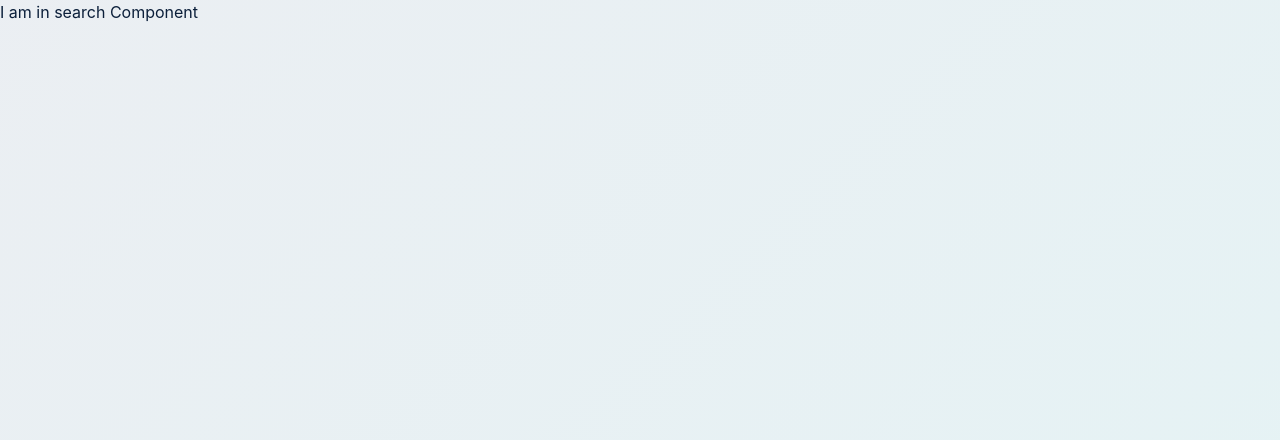
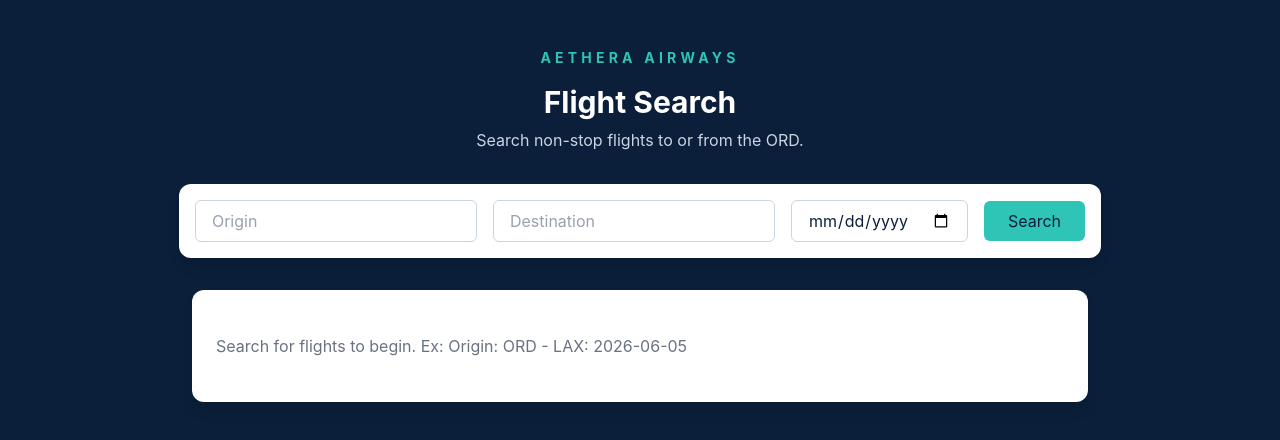
Before and after one commit to EdgarStrozzi/COMS3190-ASG3, a React (Vite) app in the folder frontend/: page /search-flights in a window 1280 px wide. Shown: the top 440 px of the page. Built offline with nearby package versions, Linux system fonts and the light colour scheme.

Commit message:
Update Flight Lookup Backend API- Create search page

```diff
--- a/frontend/src/components/SearchPage.jsx
+++ b/frontend/src/components/SearchPage.jsx
@@ -1,6 +1,178 @@
+import React, { useState } from "react";
+import { useNavigate } from "react-router-dom";
+
 const SearchPage = () => {
-    return <div>
-    I am in search Component
-    </div>
-}
-export default SearchPage
+    const navigate = useNavigate();
+
+    const [flights, setFlights] = useState([]);
+    const [hasSearched, setHasSearched] = useState(false);
+    const [error, setError] = useState("");
+
+    const [formData, setFormData] = useState({
+        origin: "",
+        destination: "",
+        date: "",
+    });
+
+    const handleChange = (event) => {
+        const { name, value } = event.target;
+
+        setFormData((prevState) => ({
+            ...prevState,
+            [name]: value,
+        }));
+    };
+
+    const handleSubmit = async (event) => {
+        event.preventDefault();
+
+        setError("");
+        setHasSearched(true);
+
+        const params = new URLSearchParams();
+
+        if (formData.origin) {
+            params.append("origin", formData.origin);
+        }
+
+        if (formData.destination) {
+            params.append("destination", formData.destination);
+        }
+
+        if (formData.date) {
+            params.append("date", formData.date);
+        }
+
+        try {
+            const response = await fetch(
+                `http://127.0.0.1:8080/flights?${params.toString()}`
+            );
+
+            const data = await response.json();
+
+            if (!response.ok) {
+                setError(data.message || "Could not search flights.");
+                setFlights([]);
+                return;
+            }
+
+            setFlights(data);
+        } catch (error) {
+            console.error("Error fetching flights:", error);
+            setError("Could not connect to the server.");
+            setFlights([]);
+        }
+    };
+
+    return (
+        <div className="min-h-screen bg-[#0B1F3A] px-6 py-12">
+            <form onSubmit={handleSubmit}>
+                <div className="text-center">
+                    <p className="text-sm font-bold uppercase tracking-[0.30em] text-[#2EC4B6]">
+                        Aethera Airways
+                    </p>
+                    <h1 className="mt-4 text-3xl font-bold text-white">
+                        Flight Search
+                    </h1>
+                    <p className="mt-2 text-slate-300">
+                        Search non-stop flights to or from the ORD.
+                    </p>
+                </div>
+
+                <div className="mt-8 flex w-full justify-center">
+                    <div className="flex flex-col gap-4 rounded-xl bg-white p-4 shadow-lg md:flex-row md:items-center">
+                        <input
+                            type="text"
+                            placeholder="Origin"
+                            name="origin"
+                            value={formData.origin}
+                            onChange={handleChange}
+                            className="px-4 py-2 rounded-md border border-slate-300 text-[#0B1F3A] placeholder-gray-400 focus:outline-none focus:ring-2 focus:ring-[#2EC4B6]"
+                        />
+
+                        <input
+                            type="text"
+                            placeholder="Destination"
+                            name="destination"
+                            value={formData.destination}
+                            onChange={handleChange}
+                            className="px-4 py-2 rounded-md border border-slate-300 text-[#0B1F3A] placeholder-gray-400 focus:outline-none focus:ring-2 focus:ring-[#2EC4B6]"
+                        />
+
+                        <input
+                            type="date"
+                            name="date"
+                            value={formData.date}
+                            onChange={handleChange}
+                            className="px-4 py-2 rounded-md border border-slate-300 text-[#0B1F3A] focus:outline-none focus:ring-2 focus:ring-[#2EC4B6]"
+                        />
+
+                        <button
+                            type="submit"
+                            className="px-6 py-2 bg-[#2EC4B6] text-[#0B1F3A] font-semibold rounded-md hover:brightness-95 transition"
+                        >
+                            Search
+                        </button>
+                    </div>
+                </div>
+            </form>
+
+            <div className="mx-auto mt-8 max-w-4xl">
+                <div className="rounded-xl bg-white p-6 shadow-lg">
+                    {error && (
+                        <p className="mb-4 rounded-md border border-[#FF9F1C] bg-[#FF9F1C]/15 p-3 font-semibold text-[#0B1F3A]">
+                            {error}
+                        </p>
+                    )}
+
+                    <ul role="list" className="divide-y divide-gray-200">
+                        {flights.length === 0 ? (
+                            <li className="py-5">
+                                <p className="text-gray-500">
+                                    {hasSearched ? "No flights found" : "Search for flights to begin.   Ex: Origin: ORD - LAX: 2026-06-05"}
+                                </p>
+                            </li>
+                        ) : (
+                            flights.map((f) => (
+                                <li key={f.id} className="flex justify-between gap-x-6 py-5">
+                                    <div className="flex min-w-0 gap-x-4">
+                                        <div className="min-w-0 flex-auto">
+                                            <p className="text-sm/6 font-semibold text-[#0B1F3A]">
+                                                {f.flightNumber} — {f.origin} → {f.destination}
+                                            </p>
+                                            <p className="mt-1 truncate text-xs/5 text-gray-500">
+                                                Departs: {f.departureTime}
+                                            </p>
+                                            <p className="mt-1 truncate text-xs/5 text-gray-500">
+                                                Arrives: {f.arrivalTime}
+                                            </p>
+                                            <p className="mt-1 truncate text-xs/5 text-gray-500">
+                                                {f.seats.economy.available} economy seats at ${f.seats.economy.price}
+                                            </p>
+                                            <p className="mt-1 truncate text-xs/5 text-gray-500">
+                                                {f.seats.premiumEconomy.available} premium economy seats at ${f.seats.premiumEconomy.price}
+                                            </p>
+                                            <p className="mt-1 truncate text-xs/5 text-gray-500">
+                                                {f.seats.firstClass.available} first class seats at ${f.seats.firstClass.price}
+                                            </p>
+                                        </div>
+                                    </div>
+
+                                    <button
+                                        type="button"
+                                        onClick={() => navigate(`/flight-details/${f.id}`)}
+                                        className="h-fit rounded-md bg-[#FF9F1C] px-4 py-2 text-sm font-semibold text-[#0B1F3A] hover:brightness-95"
+                                    >
+                                        View Details
+                                    </button>
+                                </li>
+                            ))
+                        )}
+                    </ul>
+                </div>
+            </div>
+        </div>
+    );
+};
+
+export default SearchPage;
```
Also changed, not shown: 1 other file (tests, documents, lock files or other folders).
